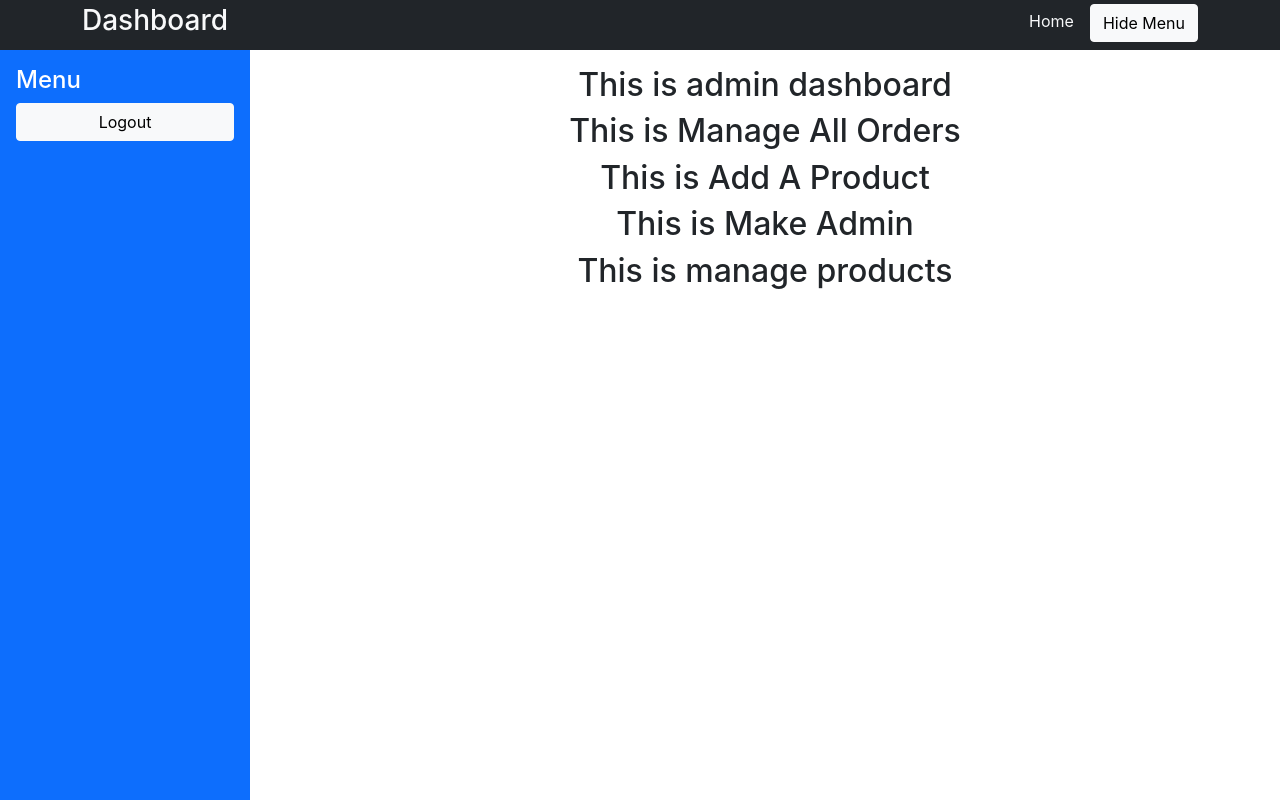
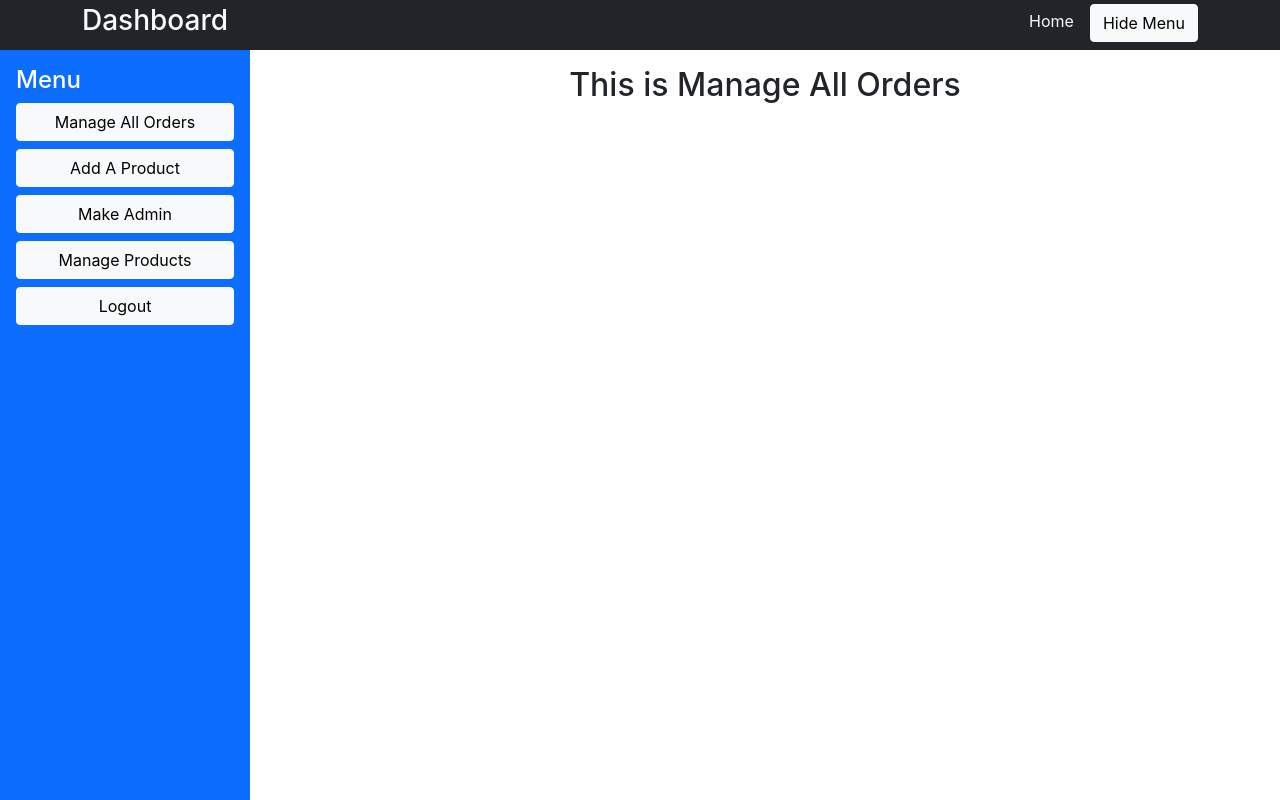
Before and after one commit to tr-folio/golden-bicycle-client-side, a React (Create React App) app: page /dashboard in a window 1280 px wide. Built offline with nearby package versions, Linux system fonts and the light colour scheme; no server answers; sample sign-in values are in the browser's storage.

Commit message:
nested routes of admin dashboard added

```diff
--- a/src/Pages/DashBoard/AdminDashboard/ADHome/ADHome.js
+++ b/src/Pages/DashBoard/AdminDashboard/ADHome/ADHome.js
@@ -1,4 +1,5 @@
 import React from 'react';
+import { Switch, Route } from 'react-router-dom';
 import AddAProduct from '../AddAProduct/AddAProduct';
 import MakeAdmin from '../MakeAdmin/MakeAdmin';
 import ManageAllOrders from '../ManageAllOrders/ManageAllOrders';
@@ -7,11 +8,23 @@ import ManageProducts from '../ManageProducts/ManageProducts';
 const ADHome = () => {
     return (
         <div>
-            <h2>This is admin dashboard</h2>
-            <ManageAllOrders></ManageAllOrders>
-            <AddAProduct></AddAProduct>
-            <MakeAdmin></MakeAdmin>
-            <ManageProducts></ManageProducts>
+            <Switch>
+                <Route path="/dashboard/manageAllOrders">
+                    <ManageAllOrders></ManageAllOrders>
+                </Route>
+                <Route path="/dashboard/addAProduct">
+                    <AddAProduct></AddAProduct>
+                </Route>
+                <Route path="/dashboard/makeAdmin">
+                    <MakeAdmin></MakeAdmin>
+                </Route>
+                <Route path="/dashboard/manageProducts">
+                    <ManageProducts></ManageProducts>
+                </Route>
+                <Route path="/dashboard/">
+                    <ManageAllOrders></ManageAllOrders>
+                </Route>
+            </Switch>
         </div>
     );
 };
--- a/src/Pages/DashBoard/DHome/DashboardHome.js
+++ b/src/Pages/DashBoard/DHome/DashboardHome.js
@@ -52,6 +52,10 @@ const DashboardHome = () => {
                         {!userAdmin && <h6><Link to="/dashboard/myorders" style={{color: 'white', textDecoration: 'none'}}><Button variant="light" style={{width: '100%'}}>My Orders</Button></Link></h6>}
                         {!userAdmin && <h6><Link to="/dashboard/review" style={{color: 'white', textDecoration: 'none'}}><Button variant="light" style={{width: '100%'}}>Review</Button></Link></h6>}
                         {!userAdmin && <h6><Link to="/dashboard/pay" style={{color: 'white', textDecoration: 'none'}}><Button variant="light" style={{width: '100%'}}>Pay</Button></Link></h6>}
+                        {userAdmin && <h6><Link to="/dashboard/manageAllOrders" style={{color: 'white', textDecoration: 'none'}}><Button variant="light" style={{width: '100%'}}>Manage All Orders</Button></Link></h6>}
+                        {userAdmin && <h6><Link to="/dashboard/addAProduct" style={{color: 'white', textDecoration: 'none'}}><Button variant="light" style={{width: '100%'}}>Add A Product</Button></Link></h6>}
+                        {userAdmin && <h6><Link to="/dashboard/makeAdmin" style={{color: 'white', textDecoration: 'none'}}><Button variant="light" style={{width: '100%'}}>Make Admin</Button></Link></h6>}
+                        {userAdmin && <h6><Link to="/dashboard/manageProducts" style={{color: 'white', textDecoration: 'none'}}><Button variant="light" style={{width: '100%'}}>Manage Products</Button></Link></h6>}
                         <h6><Button variant="light" style={{width: '100%'}} onClick={() => logout(history)}>Logout</Button></h6>
                     </div>
                     <div className="custom-routes p-3" id="dashboard-routes">
```
